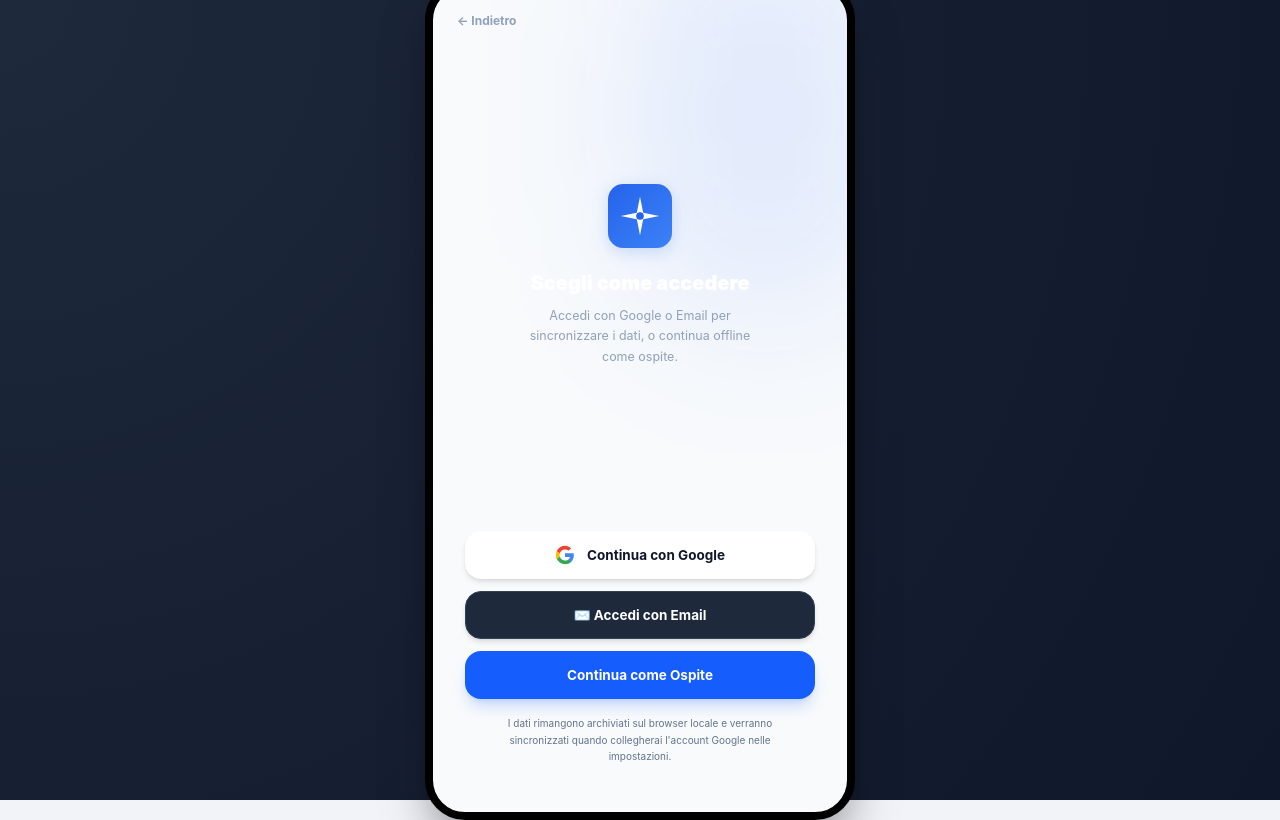
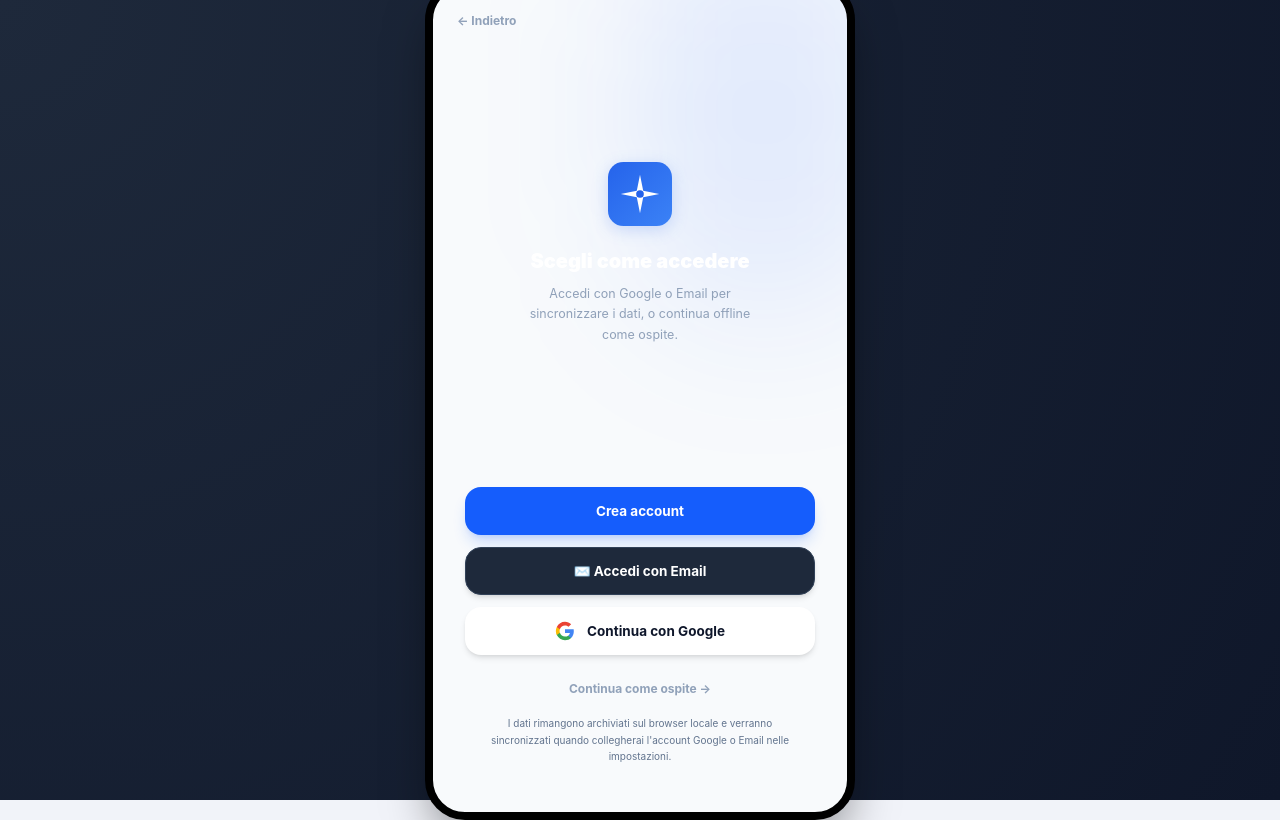
Before and after one commit to CASABR/honeymoon-roadbook, a React (Vite) app: page / in a window 1280 px wide. Both pictures are taken after a click on the button "Inizia il Viaggio →". Built offline with nearby package versions, Linux system fonts and the light colour scheme; no server answers.

Commit message:
Expose Crea account, Accedi con email, Google auth actions on login entry screen

```diff
--- a/src/views/LoginView.tsx
+++ b/src/views/LoginView.tsx
@@ -464,6 +464,22 @@ export default function LoginView() {
       {/* Buttons */}
       <div className="space-y-3 pb-4 z-10">
         <button
+          onClick={() => { setStep("email"); setIsRegistering(true); setError(null); }}
+          disabled={isLoading}
+          className="w-full h-12 bg-blue-600 hover:bg-blue-700 text-white font-bold text-[13.5px] rounded-2xl flex items-center justify-center transition-all active:scale-98 shadow-lg shadow-blue-600/20 disabled:opacity-50"
+        >
+          Crea account
+        </button>
+
+        <button
+          onClick={() => { setStep("email"); setIsRegistering(false); setError(null); }}
+          disabled={isLoading}
+          className="w-full h-12 bg-[#1e293b] hover:bg-[#334155] text-white font-bold text-[13.5px] rounded-2xl flex items-center justify-center gap-3 transition-all active:scale-98 shadow-md border border-slate-700 disabled:opacity-50"
+        >
+          ✉️ Accedi con Email
+        </button>
+
+        <button
           onClick={handleGoogleLogin}
           disabled={isLoading}
           className="w-full h-12 bg-white text-slate-900 hover:bg-gray-100 font-bold text-[13.5px] rounded-2xl flex items-center justify-center gap-3 transition-all active:scale-98 shadow-md disabled:opacity-50"
@@ -489,24 +505,18 @@ export default function LoginView() {
           {isLoading ? "Connessione..." : "Continua con Google"}
         </button>
 
-        <button
-          onClick={() => { setStep("email"); setError(null); }}
-          disabled={isLoading}
-          className="w-full h-12 bg-[#1e293b] hover:bg-[#334155] text-white font-bold text-[13.5px] rounded-2xl flex items-center justify-center gap-3 transition-all active:scale-98 shadow-md border border-slate-700 disabled:opacity-50"
-        >
-          ✉️ Accedi con Email
-        </button>
-
-        <button
-          onClick={handleGuestLogin}
-          disabled={isLoading}
-          className="w-full h-12 bg-blue-600 hover:bg-blue-700 text-white font-bold text-[13.5px] rounded-2xl flex items-center justify-center transition-all active:scale-98 shadow-lg shadow-blue-600/20 disabled:opacity-50"
-        >
-          {isLoading ? "Accesso in corso..." : "Continua come Ospite"}
-        </button>
+        <div className="pt-2 text-center">
+          <button
+            onClick={handleGuestLogin}
+            disabled={isLoading}
+            className="text-slate-400 hover:text-slate-300 font-bold text-[12px] transition-all bg-transparent border-none active:scale-95 cursor-pointer"
+          >
+            {isLoading ? "Accesso..." : "Continua come ospite →"}
+          </button>
+        </div>
 
         <p className="text-[10px] text-slate-500 text-center leading-relaxed px-4 pt-1">
-          I dati rimangono archiviati sul browser locale e verranno sincronizzati quando collegherai l'account Google nelle impostazioni.
+          I dati rimangono archiviati sul browser locale e verranno sincronizzati quando collegherai l'account Google o Email nelle impostazioni.
         </p>
       </div>
     </div>
```
